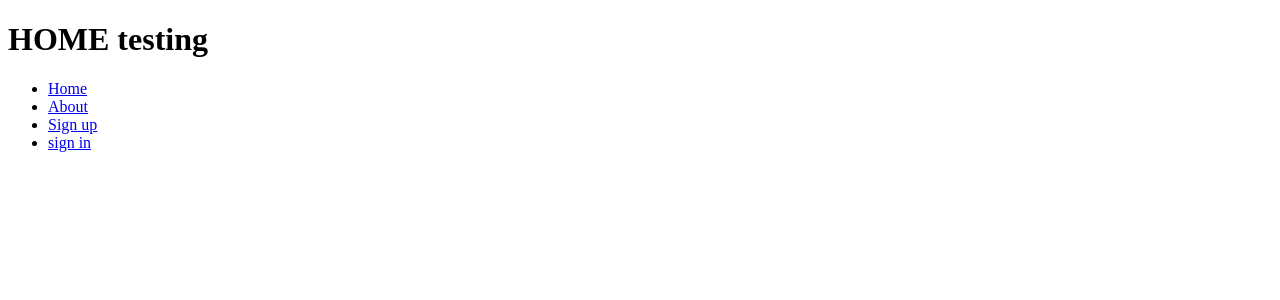
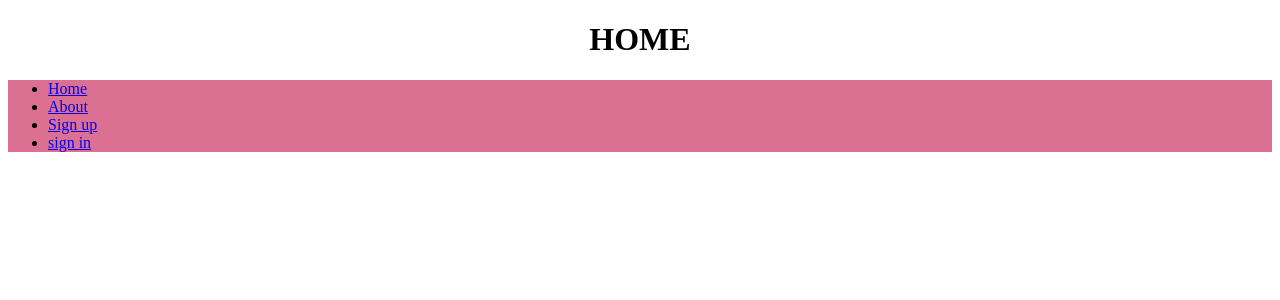
Before and after one commit to CS-LTU/com7033-assignment-lurkyns, a Flask app: page / in a window 1280 px wide. Shown: the top 300 px of the page. Run offline with Flask 3, Linux system fonts and the light colour scheme.

Commit message:
added color

```diff
--- a/static/style.css
+++ b/static/style.css
@@ -0,0 +1,9 @@
+.navbar {
+ background-color: palevioletred;
+}
+
+
+h1{
+font-weight: bold;
+text-align: center;
+}
--- a/templates/About.html
+++ b/templates/About.html
@@ -3,6 +3,7 @@
 <head>
     <meta charset="UTF-8">
     <meta name="viewport" content="width=device-width, initial-scale=1.0">
+    <link rel="stylesheet" href="{{ url_for('static', filename="style.css") }}">
     <title>About Page</title>
 </head>
 <body>
@@ -10,13 +11,13 @@
         <h1> ABOUT </h1>
     </header>
 
-    <dic class='navbar'>
+    <div class='navbar'>
         <ul>
             <li><a href='/'>Home</a></li>
             <li><a href='/about'>About</a></li>
             <li><a href='/signup'>Sign up</a></li>
             <li><a href='/signin'>sign in</a></li>
         </ul>
-    </dic>
+    </div>
 </body>
 </html>
--- a/templates/Home.html
+++ b/templates/Home.html
@@ -4,20 +4,22 @@
     <meta charset="UTF-8">
     <meta name="viewport" content="width=device-width, initial-scale=1.0">
     <title>About Page still need adding to </title>
+    <link rel="stylesheet" href="{{ url_for('static', filename="style.css") }}">
 </head>
 
 <body>
     <header>
-        <h1> HOME testing   </h1>
+        <h1> HOME </h1>
     </header>
-
-    <dic class='navbar'>
+   <nav class="navbar">
+    <div class='nav-container'>
         <ul>
             <li><a href='/'>Home</a></li>
             <li><a href='/about'>About</a></li>
             <li><a href='/signup'>Sign up</a></li>
             <li><a href='/signin'>sign in</a></li>
         </ul>
-    </dic>
+    </div>
+</nav>
 </body>
 </html>
--- a/templates/Signup.html
+++ b/templates/Signup.html
@@ -3,6 +3,7 @@
 <head>
     <meta charset="UTF-8">
     <meta name="viewport" content="width=device-width, initial-scale=1.0">
+    <link rel="stylesheet" href="{{ url_for('static', filename="style.css") }}">
     <title>Sing up</title>
 </head>
 <body>
@@ -10,14 +11,15 @@
         <h1> SIGN UP </h1>
     </header>
 
-    <dic class='navbar'>
+    <nav class="navbar">
+        <div class='nav-container'>
             <ul>
                 <li><a href='/'>Home</a></li>
                 <li><a href='/about'>About</a></li>
                 <li><a href='/signup'>Sign up</a></li>
                 <li><a href='/signin'>sign in</a></li>
             </ul>
-    </dic>
+        </div>
 
 </body>
 </html>
--- a/templates/Singin.html
+++ b/templates/Singin.html
@@ -3,6 +3,7 @@
 <head>
     <meta charset="UTF-8">
     <meta name="viewport" content="width=device-width, initial-scale=1.0">
+    <link rel="stylesheet" href="{{ url_for('static', filename="style.css") }}">
     <title>Sing in</title>
 </head>
 <body>
@@ -10,14 +11,15 @@
         <h1> SIGN IN </h1>
     </header>
 
-    <dic class='navbar'>
+    <nav class="navbar">
+        <div class='nav-container'>
             <ul>
                 <li><a href='/'>Home</a></li>
                 <li><a href='/about'>About</a></li>
                 <li><a href='/signup'>Sign up</a></li>
                 <li><a href='/signin'>sign in</a></li>
             </ul>
-    </dic>
+        </div>
 
 </body>
 </html>
```
Lines whose indentation alone changed are shown as unchanged.
